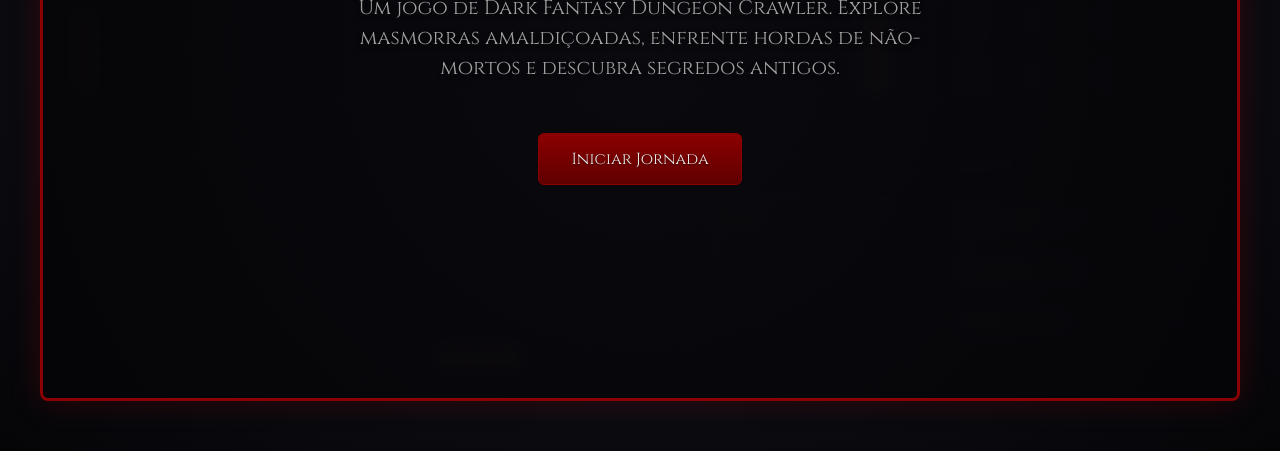
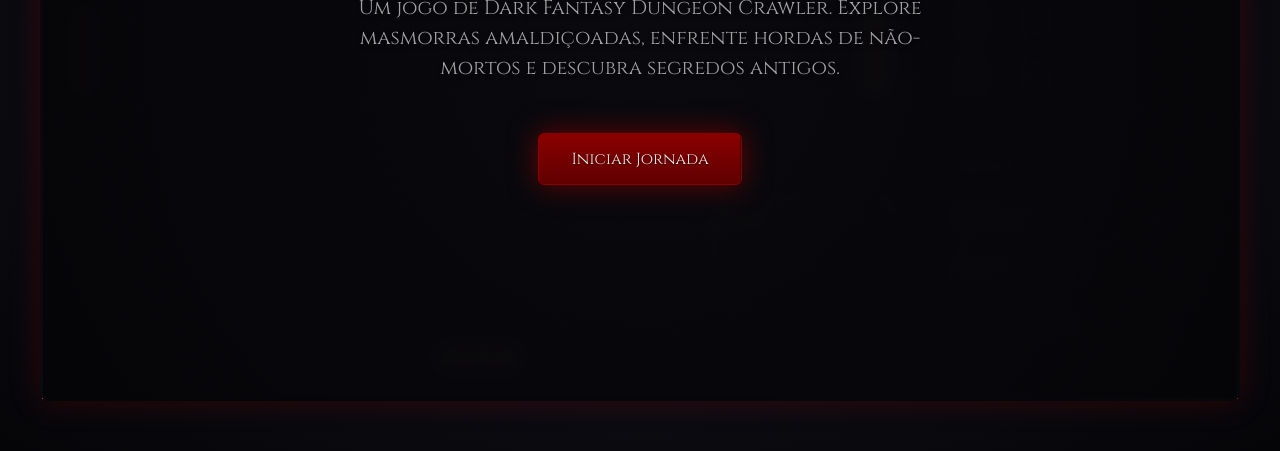
Before and after one commit to BontorinBB/espadinha, a plain HTML site: page index.html in a window 1280 px wide. Shown: the part 349-800 px from the top of the page. Drawn offline with Linux system fonts and the light colour scheme.

Commit message:
Add stylesheet link to index.html

```diff
--- a/index.html
+++ b/index.html
@@ -1,6 +1,7 @@
 <!DOCTYPE html>
 <html lang="pt-BR">
 <head>
+    <link rel="stylesheet" href="shadowcrypt.css">
     <meta charset="UTF-8">
     <meta name="viewport" content="width=device-width, initial-scale=1.0">
     <title>ShadowCrypt - Dark Fantasy Dungeon Crawler</title>
```
